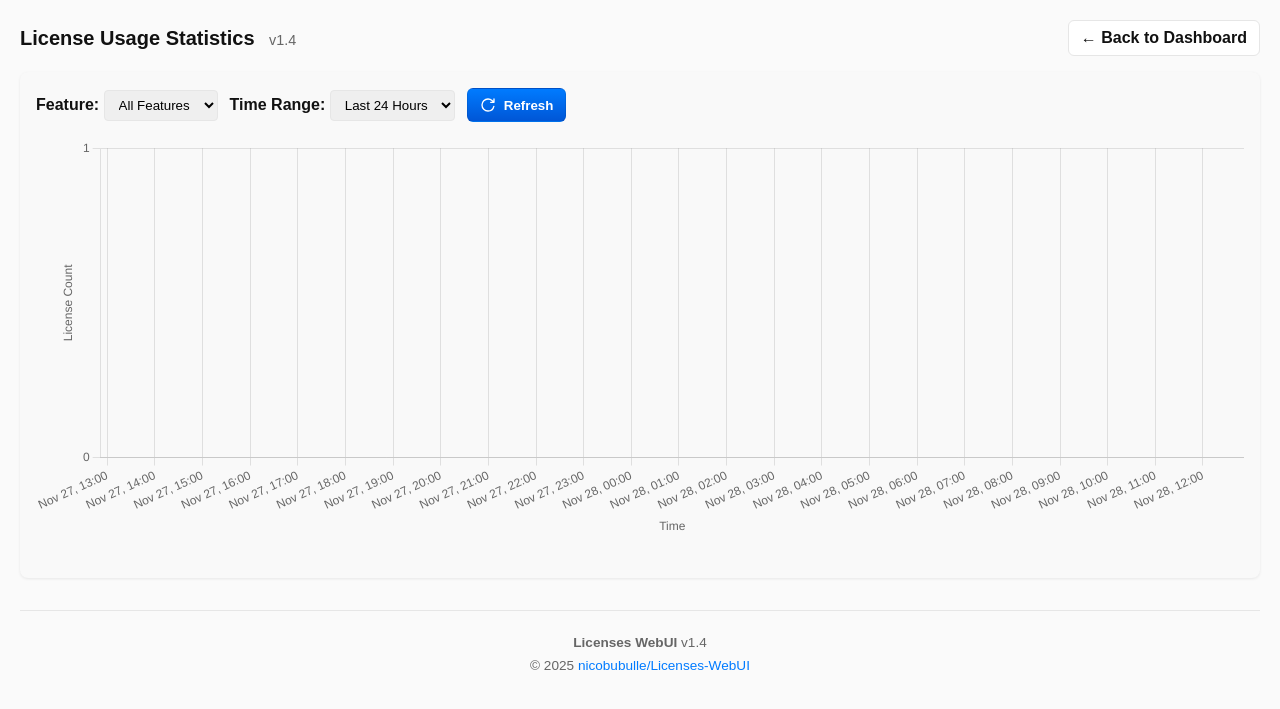
After one commit to nicobubulle/Licenses-WebUI, a Flask app: page /stats in a window 1280 px wide. The commit adds this page. Shown: the top 709 px of the page. Run offline with Flask 3, Linux system fonts and the light colour scheme; data that the repository does not hold is empty.

Commit message:
Add statistics dashboard for license usage tracking
Introduces a statistics dashboard accessible at /stats, with interactive time-series graphs of license usage stored in a new SQLite database. Adds backend endpoints for stats data, updates the UI with a new toolbar button, and provides i18n/localization for the new feature. Also updates documentation and feature groups.

```diff
--- a/app.py
+++ b/app.py
@@ -7,6 +7,7 @@ import subprocess
 import configparser
 import logging
 import json
+import sqlite3
 from flask import Flask, render_template, jsonify, redirect, url_for, request, make_response
 import ctypes
 import sys
@@ -383,6 +384,91 @@ def load_feature_groups():
         logger.error(f"Invalid JSON in feature groups file: {e}")
         FEATURE_GROUPS = {"groups": [], "other": {"title": "Other", "icon": "static/icons/other.png"}}
 
+# ---------- Statistics Database ----------
+# Database stored next to executable, not in package
+def get_db_path():
+    """Get database path next to executable (like config.ini)."""
+    if getattr(sys, 'frozen', False):
+        # Running as compiled executable
+        base_dir = os.path.dirname(sys.executable)
+    else:
+        # Running as script
+        base_dir = os.path.dirname(__file__)
+    return os.path.join(base_dir, "license_stats.db")
+
+DB_PATH = get_db_path()
+_stats_last_state = {}  # Track last stored state per feature to detect changes
+
+def init_stats_db():
+    """Initialize SQLite database for statistics tracking.
+    Creates database next to executable if it doesn't exist.
+    """
+    try:
+        conn = sqlite3.connect(DB_PATH)
+        cursor = conn.cursor()
+        cursor.execute("""
+            CREATE TABLE IF NOT EXISTS feature_usage (
+                id INTEGER PRIMARY KEY AUTOINCREMENT,
+                timestamp INTEGER NOT NULL,
+                feature_name TEXT NOT NULL,
+                used INTEGER NOT NULL,
+                available INTEGER NOT NULL
+            )
+        """)
+        cursor.execute("""
+            CREATE INDEX IF NOT EXISTS idx_feature_timestamp
+            ON feature_usage(feature_name, timestamp)
+        """)
+        conn.commit()
+        conn.close()
+        logger.info(f"Stats database initialized at: {os.path.abspath(DB_PATH)}")
+    except Exception as e:
+        logger.error(f"Failed to initialize stats database: {e}")
+
+def store_feature_stats(licenses_data):
+    """Store feature usage stats only when values change.
+    Respects HIDE_MAINT and HIDE_LIST exclusions.
+    """
+    global _stats_last_state
+    try:
+        timestamp = int(time.time())
+        conn = sqlite3.connect(DB_PATH)
+        cursor = conn.cursor()
+
+        for feature_name, data in licenses_data.items():
+            lname = feature_name.lower()
+
+            # Skip maintenance features if configured
+            if HIDE_MAINT and 'maint' in lname:
+                continue
+
+            # Skip features in hide list
+            if any(h.lower() in lname for h in HIDE_LIST):
+                continue
+
+            used = data.get('used')
+            total = data.get('total')
+
+            # Skip if missing data
+            if used is None or total is None:
+                continue
+
+            # Check if state changed
+            last_state = _stats_last_state.get(feature_name)
+            current_state = (used, total)
+
+            if last_state != current_state:
+                cursor.execute(
+                    "INSERT INTO feature_usage (timestamp, feature_name, used, available) VALUES (?, ?, ?, ?)",
+                    (timestamp, feature_name, used, total)
+                )
+                _stats_last_state[feature_name] = current_state
+
+        conn.commit()
+        conn.close()
+    except Exception as e:
+        logger.error(f"Failed to store feature stats: {e}")
+
 # Application version and GitHub repo for update checks
 VERSION = "1.4"
 GITHUB_REPO = "nicobubulle/Licenses-WebUI"
@@ -488,6 +574,7 @@ def load_translations():
 
 load_translations()
 load_feature_groups()
+init_stats_db()
 
 def get_locale():
     """Get current locale from query param, cookie, or Accept-Language header."""
@@ -1417,6 +1504,12 @@ def refresh_loop():
                 _last_error = None
                 logger.info("License data refreshed successfully")
 
+            # Store statistics for changed features
+            try:
+                store_feature_stats(parsed)
+            except Exception as e:
+                logger.warning(f"Stats storage failed: {e}", exc_info=True)
+
             # Determine daemon hint based on lmstat output content
             lmstat_ok = _lmstat_output_indicates_ok(out)
             try:
@@ -1527,6 +1620,8 @@ def manual_refresh():
             _last_error = None
         logger.info("Manual refresh completed successfully")
 
+        # Note: Do NOT store stats on manual refresh, only on automatic loop
+
         # Determine daemon hint based on lmstat output content
         lmstat_ok = _lmstat_output_indicates_ok(out)
         try:
@@ -1567,6 +1662,80 @@ def raw():
     """Debug route to view raw lmstat output."""
     with _lock:
         return f"<pre>{_raw_output.replace('<', '&lt;')}</pre>"
+
+
+@app.route("/stats")
+def stats():
+    """Statistics page with usage graphs."""
+    try:
+        has_admin = is_admin()
+    except Exception:
+        has_admin = False
+
+    return render_template(
+        "stats.html",
+        show_restart=ENABLE_RESTART and has_admin,
+        refresh_minutes=REFRESH_MIN,
+        app_version=VERSION,
+        update_available=UPDATE_AVAILABLE,
+        latest_version=LATEST_VERSION,
+        latest_url=LATEST_URL
+    )
+
+
+@app.route("/api/stats")
+def api_stats():
+    """API endpoint to get time-series data for charts.
+    Query params:
+    - feature: feature name (optional, returns all if not specified)
+    - hours: time window in hours (default 24)
+    """
+    feature_filter = request.args.get('feature')
+    hours = int(request.args.get('hours', 24))
+
+    try:
+        conn = sqlite3.connect(DB_PATH)
+        cursor = conn.cursor()
+
+        cutoff_time = int(time.time()) - (hours * 3600)
+
+        if feature_filter:
+            cursor.execute("""
+                SELECT timestamp, feature_name, used, available
+                FROM feature_usage
+                WHERE feature_name = ? AND timestamp >= ?
+                ORDER BY timestamp ASC
+            """, (feature_filter, cutoff_time))
+        else:
+            cursor.execute("""
+                SELECT timestamp, feature_name, used, available
+                FROM feature_usage
+                WHERE timestamp >= ?
+                ORDER BY feature_name, timestamp ASC
+            """, (cutoff_time,))
+
+        rows = cursor.fetchall()
+        conn.close()
+
+        # Group by feature
+        data_by_feature = {}
+        for ts, fname, used, available in rows:
+            if fname not in data_by_feature:
+                data_by_feature[fname] = []
+            data_by_feature[fname].append({
+                'timestamp': ts,
+                'used': used,
+                'available': available
+            })
+
+        return jsonify({
+            'ok': True,
+            'features': data_by_feature
+        })
+
+    except Exception as e:
+        logger.error(f"Stats API error: {e}", exc_info=True)
+        return jsonify({'ok': False, 'error': str(e)})
 
 
 @app.route("/restart", methods=["POST"])
--- a/feature_groups.json
+++ b/feature_groups.json
@@ -5,7 +5,8 @@
       "title": "Cyclone REGISTER 360 Plus",
       "icon": "static/icons/cr360.png",
       "features": [
-        "TLS_CYCL.Register360"
+        "TLS_CYCL.Register360",
+        "TLS_CYCL.Register"
       ]
     },
     {
--- /dev/null
+++ b/templates/stats.html
@@ -0,0 +1,259 @@
+<!doctype html>
+<html>
+<head>
+  <meta charset="utf-8">
+  <title>Statistics - {{ _('title') }}</title>
+  <link rel="icon" href="{{ url_for('static', filename='favicon.ico') }}" type="image/x-icon">
+  <link rel="icon" type="image/png" sizes="32x32" href="{{ url_for('static', filename='icon-192.png') }}">
+  <meta name="viewport" content="width=device-width,initial-scale=1">
+  <script src="https://cdn.jsdelivr.net/npm/chart.js@4.4.0/dist/chart.umd.min.js"></script>
+  <script src="https://cdn.jsdelivr.net/npm/chartjs-adapter-date-fns@3.0.0/dist/chartjs-adapter-date-fns.bundle.min.js"></script>
+  <style>
+    :root{
+      --primary:#007bff;
+      --danger:#dc3545;
+      --muted:#666;
+      --card:#f9f9f9;
+      --surface:#ffffff;
+      --border:#e6e6e6;
+      --radius:8px;
+    }
+    body { font-family: Arial, Helvetica, sans-serif; margin: 20px; background: #fafafa; color:#111; }
+    header { display:flex; align-items:center; justify-content:space-between; gap:12px; margin-bottom:16px; }
+    h1 { font-size:1.25rem; margin:0; }
+
+    .toolbar { display:flex; gap:8px; align-items:center; flex-wrap: wrap; }
+    .btn { display:inline-flex; align-items:center; gap:8px; padding:8px 12px; border-radius:6px; border:1px solid var(--border); background:var(--surface); cursor:pointer; font-weight:600; text-decoration: none; color: #111; }
+    .btn img { width:16px; height:16px; display:block; }
+    .btn-primary { background: linear-gradient(180deg,var(--primary),#0056d6); color:#fff; border-color:rgba(0,0,0,0.08); }
+
+    .card { background:var(--card); border-radius:var(--radius); padding:16px; box-shadow: 0 1px 3px rgba(0,0,0,0.08); margin-bottom: 16px; }
+
+    .controls { display: flex; gap: 12px; margin-bottom: 16px; flex-wrap: wrap; align-items: center; }
+    .controls label { font-weight: 600; }
+    .controls select, .controls input { padding: 6px 10px; border: 1px solid var(--border); border-radius: 4px; }
+
+    .chart-container { position: relative; height: 400px; margin-bottom: 24px; }
+
+    .small { font-size:0.85em; color:var(--muted); }
+
+    footer { margin-top: 32px; padding-top: 16px; border-top: 1px solid var(--border); text-align: center; color: var(--muted); font-size: 0.85em; }
+    footer a { color: var(--primary); text-decoration: none; }
+  </style>
+</head>
+<body>
+  <header>
+    <div class="title-row">
+      <h1 style="display:inline-block; margin:0;">{{ _('stats_title') }}</h1>
+      <small style="display:inline-block; margin-left:10px; color:#666; font-size:0.9em;">
+        v{{ app_version }}
+        {% if update_available %}
+          &nbsp;<a href="{{ latest_url }}" target="_blank" style="color:red; font-weight:bold; text-decoration:underline;">Update available: v{{ latest_version }}</a>
+        {% endif %}
+      </small>
+    </div>
+    <div class="toolbar">
+      <a href="{{ url_for('index') }}" class="btn">← {{ _('back_to_dashboard') }}</a>
+    </div>
+  </header>
+
+  <div class="card">
+    <div class="controls">
+      <div>
+        <label for="feature-select">{{ _('feature_label') }}:</label>
+        <select id="feature-select">
+          <option value="">{{ _('all_features') }}</option>
+        </select>
+      </div>
+      <div>
+        <label for="time-range">{{ _('time_range') }}:</label>
+        <select id="time-range">
+          <option value="1">{{ _('last_hour') }}</option>
+          <option value="6">{{ _('last_6_hours') }}</option>
+          <option value="24" selected>{{ _('last_24_hours') }}</option>
+          <option value="168">{{ _('last_7_days') }}</option>
+          <option value="720">{{ _('last_30_days') }}</option>
+        </select>
+      </div>
+      <button id="refresh-chart" class="btn btn-primary" title="{{ _('refresh_title') }}" aria-label="{{ _('refresh_title') }}">
+        <img src="{{ url_for('static', filename='refresh.svg') }}" alt="" width="16" height="16" aria-hidden="true" focusable="false">
+        <span>{{ _('refresh_label') }}</span>
+      </button>
+    </div>
+
+    <div class="chart-container">
+      <canvas id="usage-chart"></canvas>
+    </div>
+  </div>
+
+  <footer>
+    <p style="margin: 8px 0;">
+      <strong>Licenses WebUI</strong> v{{ app_version }}
+    </p>
+    <p style="margin: 8px 0;">
+      &copy; 2025
+      <a href="https://github.com/nicobubulle/Licenses-WebUI" target="_blank" rel="noopener noreferrer">
+        nicobubulle/Licenses-WebUI
+      </a>
+    </p>
+  </footer>
+
+<script>
+const I18N = {{ i18n_json|safe }};
+
+function t(key, vars){
+  const v = I18N[key] || key;
+  if(!vars) return v;
+  return v.replace(/\{(\w+)\}/g, (_,n)=> (vars[n]!==undefined?vars[n]:''));
+}
+
+let chart = null;
+let allFeatures = [];
+
+async function fetchStats() {
+  const feature = document.getElementById('feature-select').value;
+  const hours = document.getElementById('time-range').value;
+
+  try {
+    const response = await fetch(`/api/stats?hours=${hours}${feature ? '&feature=' + encodeURIComponent(feature) : ''}`);
+    const data = await response.json();
+
+    if (!data.ok) {
+      console.error('Stats API error:', data.error);
+      return;
+    }
+
+    // Get all feature names if not loaded
+    if (allFeatures.length === 0) {
+      allFeatures = Object.keys(data.features).sort();
+      populateFeatureSelect();
+    }
+
+    renderChart(data.features, feature);
+  } catch (e) {
+    console.error('Failed to fetch stats:', e);
+  }
+}
+
+function populateFeatureSelect() {
+  const select = document.getElementById('feature-select');
+  select.innerHTML = `<option value="">${t('all_features')}</option>`;
+  allFeatures.forEach(f => {
+    const opt = document.createElement('option');
+    opt.value = f;
+    opt.textContent = f;
+    select.appendChild(opt);
+  });
+}
+
+function renderChart(featuresData, selectedFeature) {
+  const canvas = document.getElementById('usage-chart');
+  const ctx = canvas.getContext('2d');
+
+  // Destroy existing chart if it exists
+  if (chart) {
+    chart.destroy();
+    chart = null;
+  }
+
+  const datasets = [];
+  const colors = [
+    '#007bff', '#28a745', '#dc3545', '#ffc107', '#17a2b8',
+    '#6f42c1', '#e83e8c', '#fd7e14', '#20c997', '#6610f2'
+  ];
+
+  let colorIndex = 0;
+
+  for (const [featureName, points] of Object.entries(featuresData)) {
+    if (selectedFeature && featureName !== selectedFeature) continue;
+
+    const color = colors[colorIndex % colors.length];
+    colorIndex++;
+
+    // Create dataset for used licenses
+    datasets.push({
+      label: `${featureName} (Used)`,
+      data: points.map(p => ({
+        x: p.timestamp * 1000,
+        y: p.used
+      })),
+      borderColor: color,
+      backgroundColor: color + '33',
+      fill: false,
+      tension: 0.1
+    });
+
+    // Create dataset for available licenses
+    datasets.push({
+      label: `${featureName} (Available)`,
+      data: points.map(p => ({
+        x: p.timestamp * 1000,
+        y: p.available
+      })),
+      borderColor: color,
+      backgroundColor: color + '33',
+      borderDash: [5, 5],
+      fill: false,
+      tension: 0.1
+    });
+  }
+
+  chart = new Chart(ctx, {
+    type: 'line',
+    data: { datasets },
+    options: {
+      responsive: true,
+      maintainAspectRatio: false,
+      scales: {
+        x: {
+          type: 'time',
+          time: {
+            unit: 'hour',
+            displayFormats: {
+              hour: 'MMM d, HH:mm'
+            }
+          },
+          title: {
+            display: true,
+            text: '{{ _('time') }}'
+          },
+          min: Date.now() - (parseInt(document.getElementById('time-range').value) * 3600000),
+          max: Date.now()
+        },
+        y: {
+          beginAtZero: true,
+          title: {
+            display: true,
+            text: '{{ _('license_count') }}'
+          },
+          ticks: {
+            stepSize: 1
+          }
+        }
+      },
+      plugins: {
+        legend: {
+          position: 'top',
+        },
+        tooltip: {
+          mode: 'index',
+          intersect: false
+        }
+      }
+    }
+  });
+}
+
+// Event listeners
+document.getElementById('feature-select').addEventListener('change', fetchStats);
+document.getElementById('time-range').addEventListener('change', fetchStats);
+document.getElementById('refresh-chart').addEventListener('click', fetchStats);
+
+// Initial load
+fetchStats();
+
+// Auto-refresh every 5 minutes
+setInterval(fetchStats, 5 * 60 * 1000);
+</script>
+</body>
+</html>
```
Also changed, not shown: i18n/de.json (+15 -1 lines), i18n/en.json (+15 -1 lines), i18n/es.json (+15 -1 lines), i18n/fr.json (+15 -1 lines), templates/index.html (+6 -1 lines), README.md, static/graph.svg (added).
